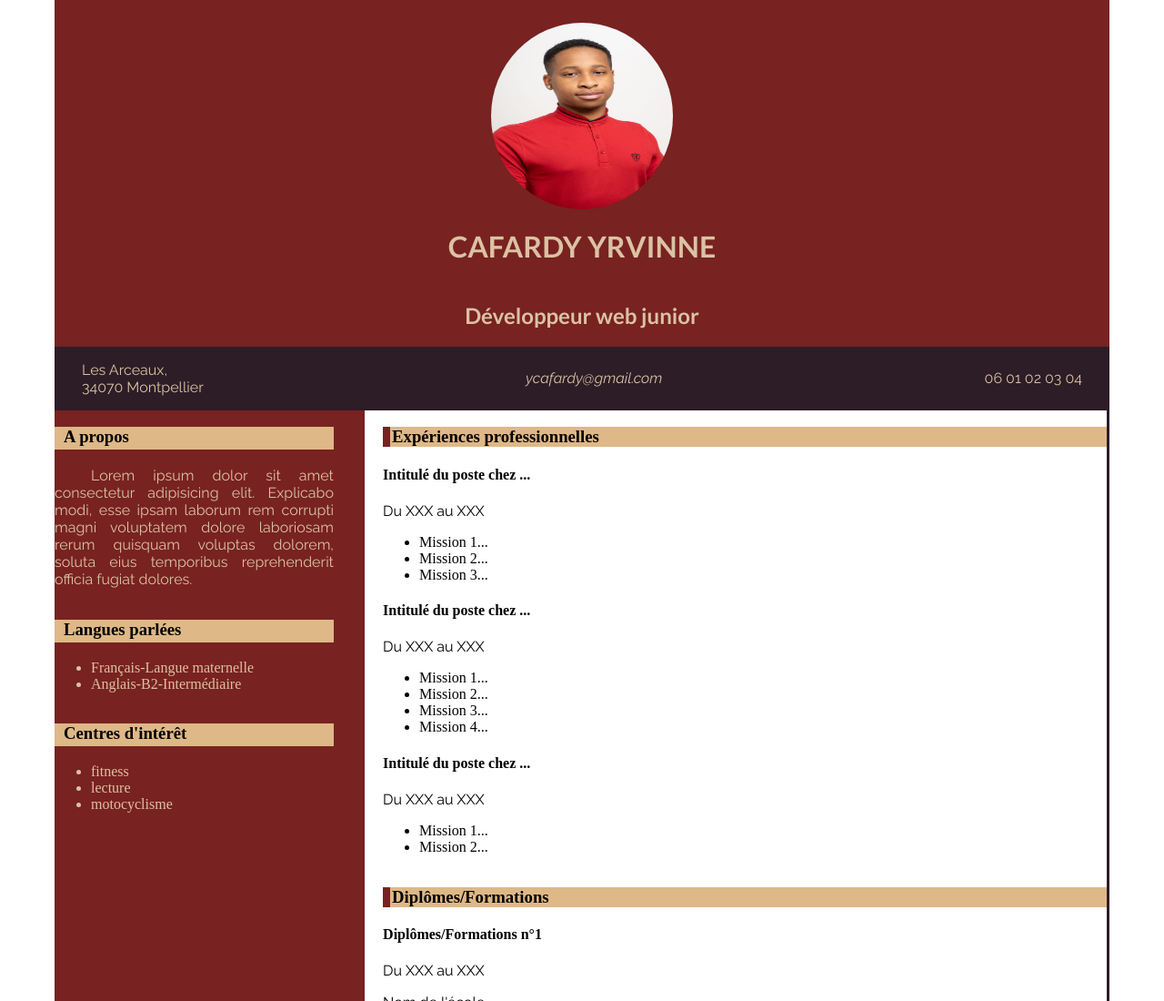
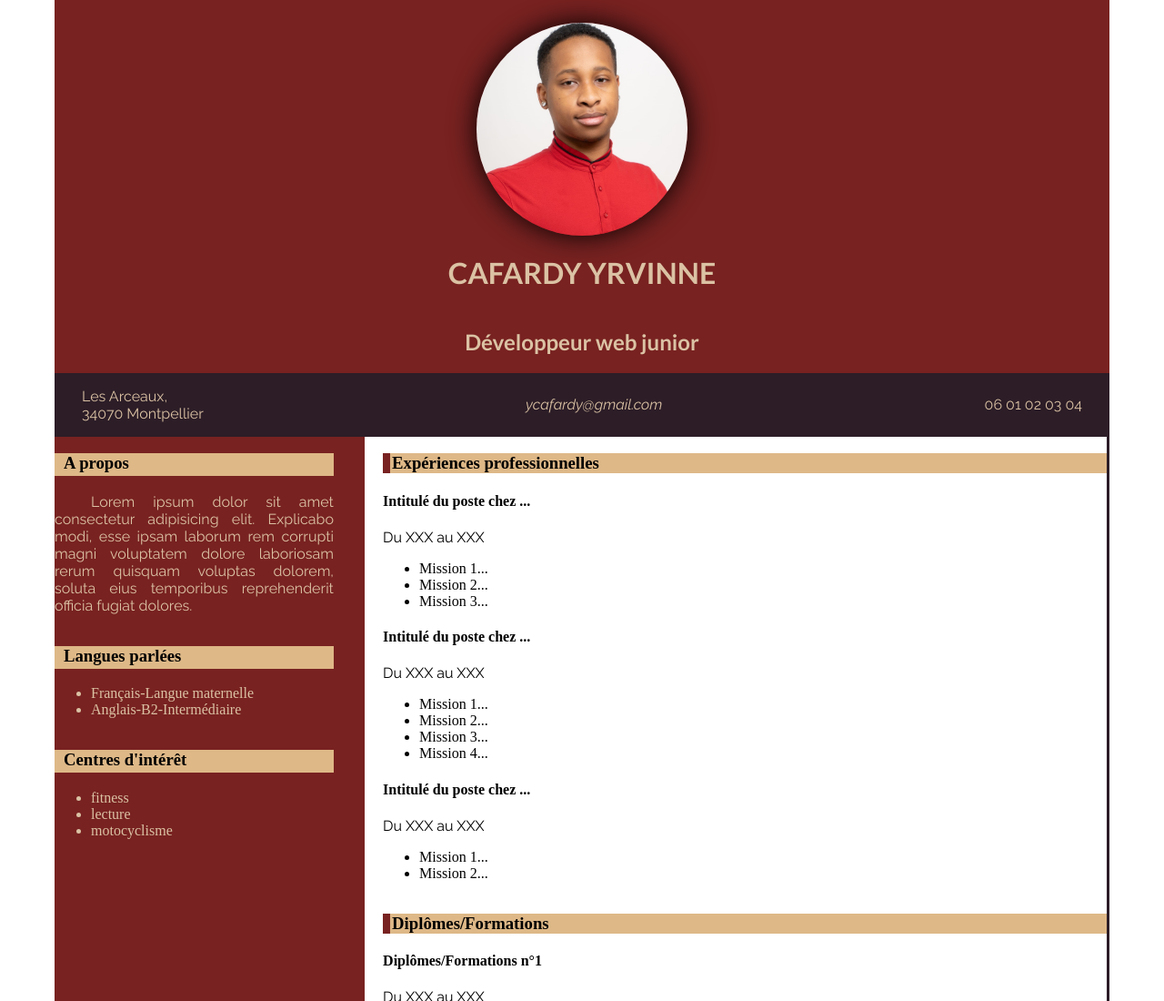
Before and after one commit to yrvinne/CV_online, a plain HTML site: page index.html in a window 1280 px wide. Shown: the top 1100 px of the page at 91% size. Drawn offline with Linux system fonts and the light colour scheme; files whose address does not match are found by name.

Commit message:
update picture profile border shadow, size, shadow and display on new blank tab

```diff
--- a/assets/css/style.css
+++ b/assets/css/style.css
@@ -95,13 +95,21 @@ header {
 
 .picture_profile {
     border-radius: 100%;
-    height: 205px;
-    width: 200px;
+    object-fit: cover;
+    height: 20%;
+    width: 20%;
     margin-top: 25px;
+    box-shadow: 0 0 30px black;
 }
 
 .picture_profile:hover{
     cursor: zoom-in;
+}
+
+.picture_link {
+    display: flex;
+    align-items: center;
+    justify-content: center;
 }
 
 .paragraph__about{
--- a/index.html
+++ b/index.html
@@ -8,7 +8,7 @@
 </head>
 <body>
     <header>
-        <img class="picture_profile" src="assets/img/photo_pro.jpeg" alt="photo d'yrvinne">
+        <a class="picture_link" href="assets/img/photo_pro2.jpeg" target="_blank"><img class="picture_profile" src="assets/img/photo_pro2.jpeg" alt="photo d'yrvinne"></a>
         <h1 class="title__bold--white">CAFARDY YRVINNE</h1>
         <h2 class="title--white">Développeur web junior</h2>
     </header>
```
Also changed, not shown: assets/img/photo_pro2.jpeg (added).
